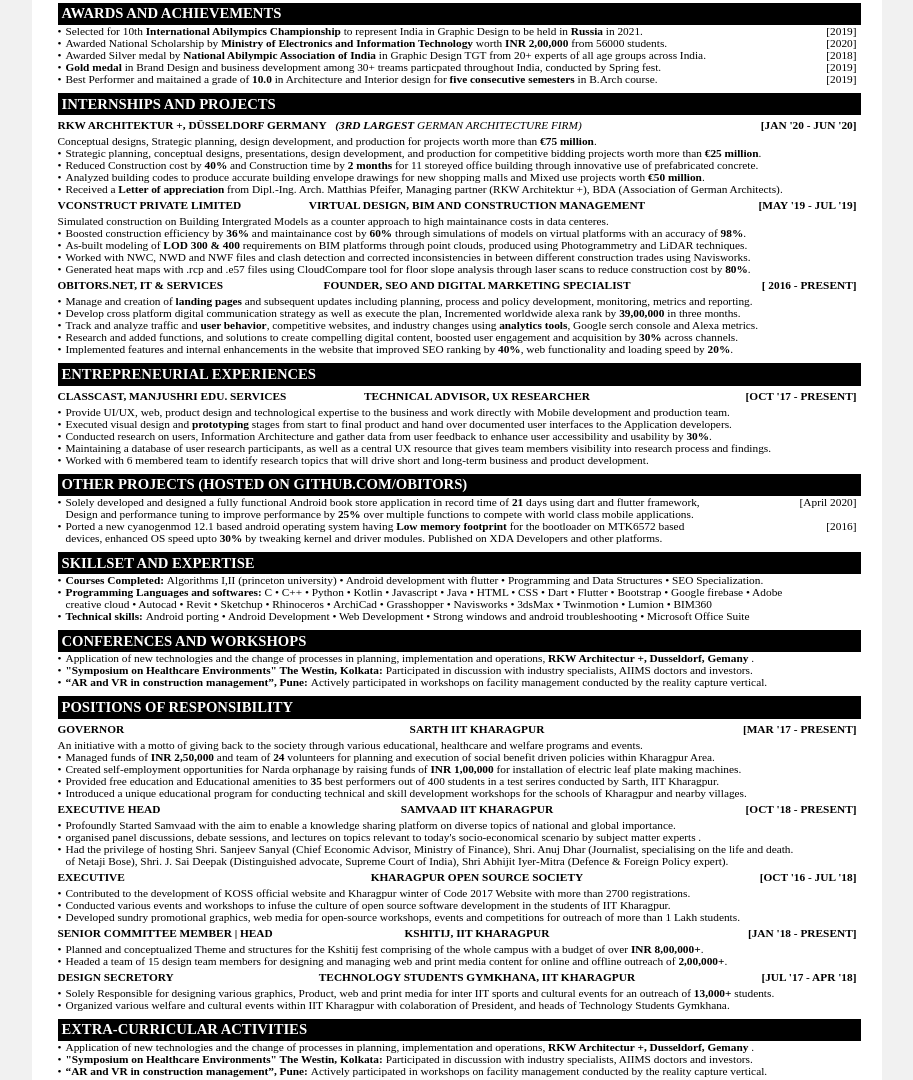
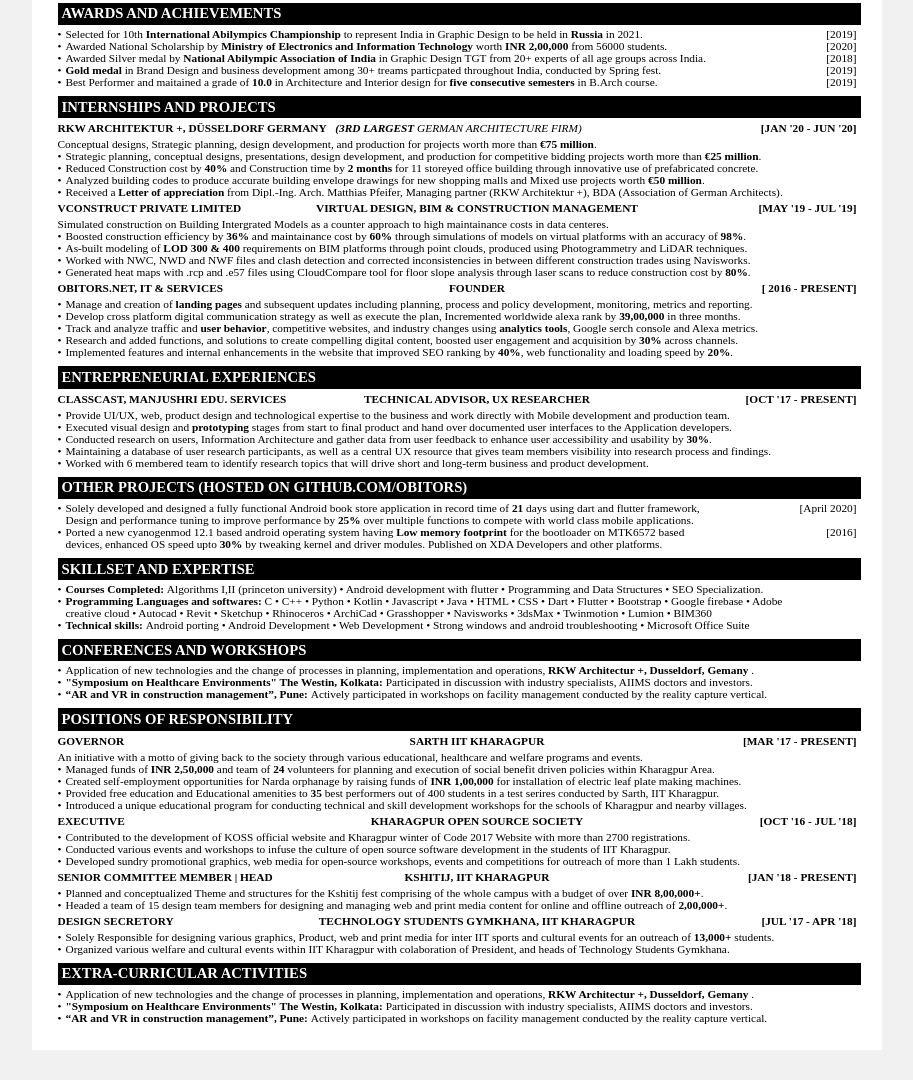
Before and after one commit to obitors/OnlineCV, a website: page index.html in a window 1280 px wide. Shown: the part 207-1287 px from the top of the page, without its empty margins (183-1096 px from the left). After the commit the page ends 1257 px from the top, so only its background shows below. Drawn offline with Linux system fonts and the light colour scheme; a script that the page names is missing.

Commit message:
version 2

```diff
--- a/css/style.css
+++ b/css/style.css
@@ -174,7 +174,10 @@
     padding-bottom: 2pt;
 }
 
-
+.vertical-space {
+    width: 100%;
+    font-size: 2pt;
+}
 
 .my-education {
     width: 100%
--- a/index.html
+++ b/index.html
@@ -108,6 +108,7 @@
                     </div>
                 </div>
             </div>
+
             <div class="my-awards">
                 <!--<div class="vertical-gap1"> </div>-->
                 <div class="heading">
@@ -116,6 +117,7 @@
                     </div>
                 </div>
                 <!--<div class="vertical-gap2"> </div>-->
+                <div class="vertical-space"> </div>
                 <div class="item-row">
                     <div class="bullet">•</div>
                     <div class="award-item-content">
@@ -220,7 +222,7 @@
                     <div class="item-row-heading">
                         <div class="item-company item-heading cv-color2">vConstruct Private Limited</div>
                         <div class="item-profile item-heading cv-color2">
-                            Virtual Design, BIM and Construction Management
+                            Virtual Design, BIM & Construction Management
                         </div>
                         <div class="item-void"> </div>
                         <div class="item-year item-heading cv-color2">
@@ -261,7 +263,7 @@
                     <div class="item-row-heading">
                         <div class="item-company item-heading cv-color2">Obitors.net, IT & services</div>
                         <div class="item-profile item-heading cv-color2">
-                            Founder, SEO and digital marketing Specialist
+                            Founder
                         </div>
                         <div class="item-void"> </div>
                         <div class="item-year item-heading cv-color2">
@@ -364,6 +366,7 @@
                     <div class="seperator">
                     </div>
                 </div>
+                <div class="vertical-space"> </div>
                 <div class="intern">
                     <div class="item-row">
                         <div class="bullet">•</div>
@@ -409,6 +412,7 @@
                     <div class="seperator">
                     </div>
                 </div>
+                <div class="vertical-space"> </div>
                 <div class="intern">
                    <div class="item-row">
                         <div class="bullet">•</div>
@@ -443,6 +447,7 @@
                     <div class="seperator">
                     </div>
                 </div>
+                <div class="vertical-space"> </div>
                 <div class="intern">
                     <div class="item-row">
                         <div class="bullet">•</div>
@@ -511,7 +516,7 @@
                         </div>
                     </div>
                 </div>
-                <div class="intern">
+                <!--<div class="intern">
                     <div class="item-row-heading">
                         <div class="item-company item-heading cv-color2">Executive head</div>
                         <div class="item-profile item-heading cv-color2">
@@ -547,7 +552,7 @@
                             of Netaji Bose), Shri. J. Sai Deepak (Distinguished advocate, Supreme Court of India), Shri Abhijit Iyer-Mitra (Defence & Foreign Policy expert).
                         </div>
                     </div>
-                </div>
+                </div>-->
                 <div class="intern">
                     <div class="item-row-heading">
                         <div class="item-company item-heading cv-color2">Executive</div>
@@ -637,6 +642,7 @@
                     <div class="seperator">
                     </div>
                 </div>
+                <div class="vertical-space"> </div>
                 <div class="intern">
                     <div class="item-row">
                         <div class="bullet">•</div>
```
